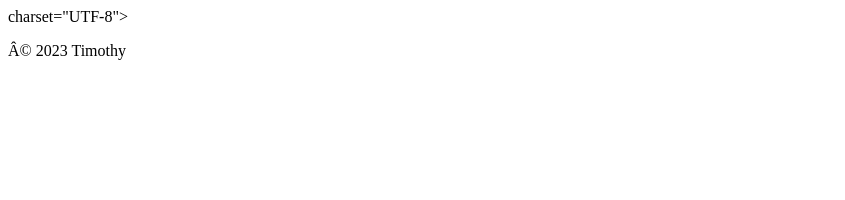
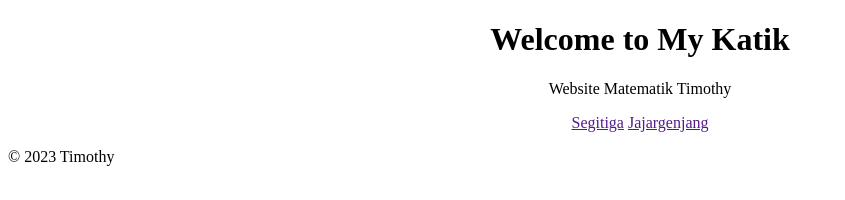
Before and after one commit to revou-fundamental-course/16-jun-25-TimothyYW, a plain HTML site: page index.html in a window 1280 px wide. Shown: the whole page, without its empty margins (0-845 px from the left). Drawn offline with Linux system fonts and the light colour scheme.

Commit message:
Work in progress

```diff
--- a/css/style.css
+++ b/css/style.css
@@ -0,0 +1,12 @@
+
+.header {
+  text-align: center;
+}
+
+nav a {
+    border-radius: 8px;
+    height: ;
+  margin: 0 15px;
+  text-decoration: none;
+  color: #00d9ff;
+}
--- a/index.html
+++ b/index.html
@@ -1,15 +1,22 @@
 <!DOCTYPE html>
 <html lang="en">
     <head>
-        <meta> charset="UTF-8">
+        <meta charset="UTF-8">
         <meta name="viewport" content="width=device-width, initial-scale=1.0">
         <title>Website Matematik Timothy</title>
         <!-- Link to external CSS file -->
-        <link rel="stylesheet" href="style.css">
+        <link rel="stylesheet" href="css/style.css">
     </head>
     <body>
         <!-- Head content -->
-        <header></header>
+        <header class="header">
+            <h1>Welcome to My Katik</h1>
+            <p>Website Matematik Timothy</p>
+            <div>
+                <a href="">Segitiga</a>
+                <a href="">Jajargenjang</a>
+            </div>
+        </header>
 
         <!-- Main content -->
         <main></main>
```
